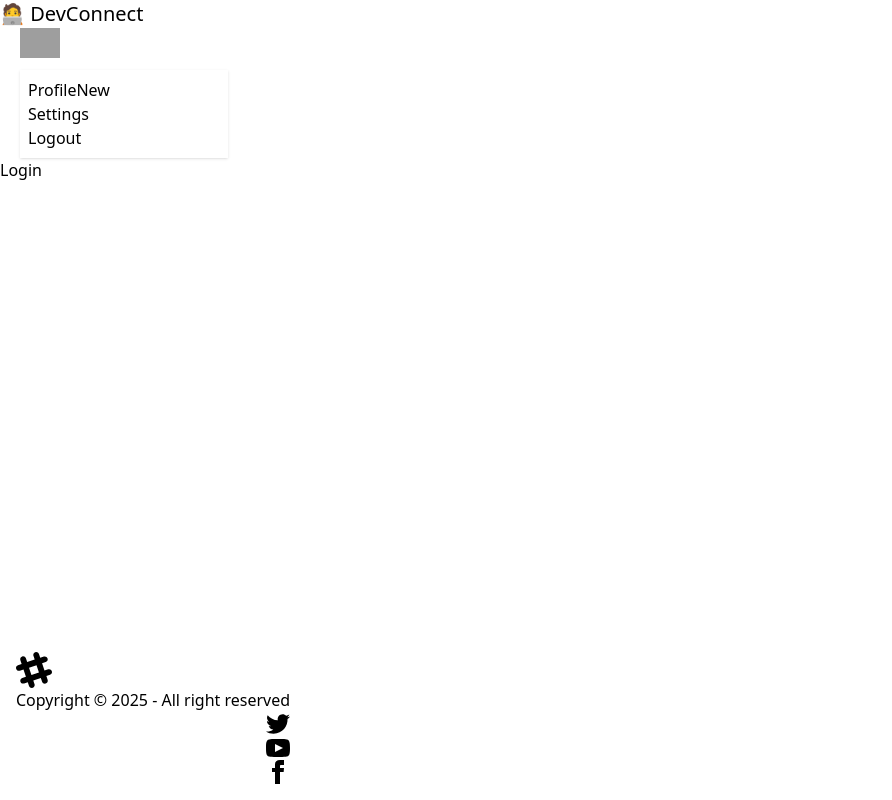
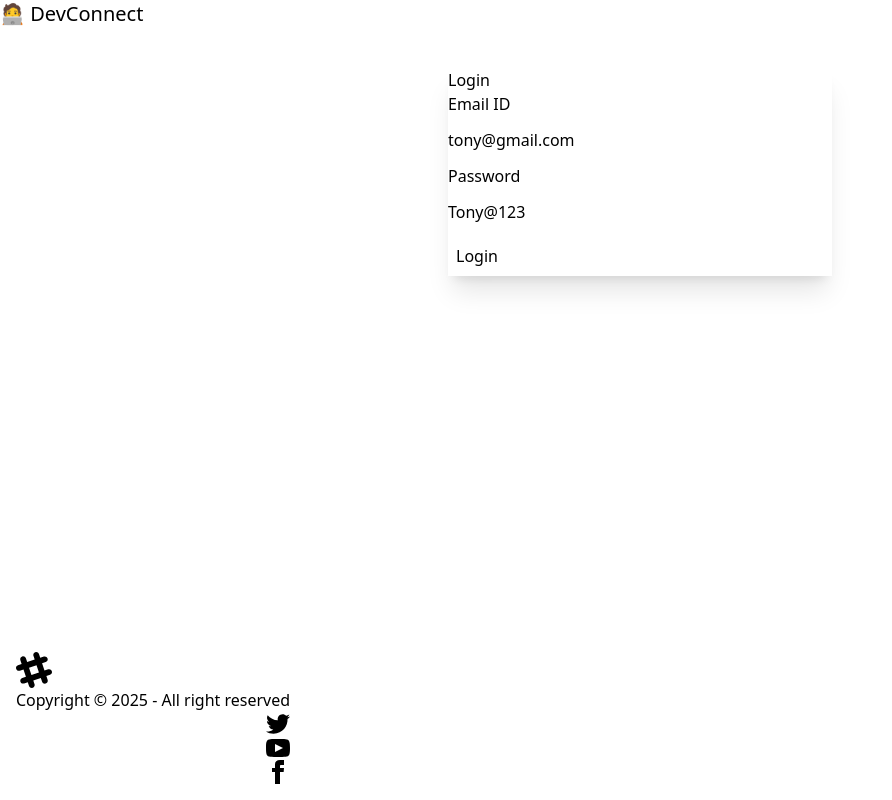
Before and after one commit to saivarshithkothwali/devTinder_web, a React (Vite) app: page /login in a window 1280 px wide. Shown: the whole page, without its empty margins (0-892 px from the left). Built offline with nearby package versions, Linux system fonts and the light colour scheme; grey boxes are pictures that could not be loaded.

Commit message:
setup Redux store

```diff
--- a/package.json
+++ b/package.json
@@ -10,9 +10,12 @@
     "preview": "vite preview"
   },
   "dependencies": {
+    "@reduxjs/toolkit": "^2.7.0",
     "@tailwindcss/vite": "^4.1.3",
+    "axios": "^1.8.4",
     "react": "^19.0.0",
     "react-dom": "^19.0.0",
+    "react-redux": "^9.2.0",
     "react-router-dom": "^7.5.0"
   },
   "devDependencies": {
--- a/src/App.jsx
+++ b/src/App.jsx
@@ -1,24 +1,27 @@
 import {BrowserRouter,Routes,Route} from "react-router-dom";
-import Login from "./Login";
-import Profile from "./Profile";
-import Body from "./Body";
-import NavBar from "./NavBar";
+import Login from "./components/Login";
+import Profile from "./components/Profile";
+import Body from "./components/Body";
+import  {Provider} from "react-redux";
+import appStore from "./utils/appStore";
+import Feed from "./components/Feed";
 
 function App() {
 
 
   return (
     <div data-theme="dark" className="min-h-screen">
-
+      <Provider store={appStore}>
         <BrowserRouter basename="/">
           <Routes>
             <Route path="/" element={<Body/>}>
+              <Route path="/" element={<Feed/>}/>
               <Route path="/login" element={<Login/>}/>
               <Route path="/profile" element={<Profile/>}/>
             </Route>
           </Routes>
         </BrowserRouter>
-
+      </Provider>
 
 
 
--- a/src/Login.jsx
+++ /dev/null
@@ -1,9 +0,0 @@
-import React from 'react'
-
-const Login = () => {
-  return (
-    <div>Login</div>
-  )
-}
-
-export default Login
--- /dev/null
+++ b/src/components/Feed.jsx
@@ -0,0 +1,9 @@
+import React from 'react'
+
+const Feed = () => {
+  return (
+    <div>Feed</div>
+  )
+}
+
+export default Feed
--- /dev/null
+++ b/src/components/Login.jsx
@@ -0,0 +1,55 @@
+import {useState} from "react";
+import axios from "axios";
+import {useDispatch} from "react-redux";
+import { addUser } from "../utils/userSlice";
+import {useNavigate} from "react-router-dom";
+import {BASE_URL} from "../utils/constants";
+
+const Login = () => {
+  const [emailId,setEmailId]=useState("tony@gmail.com");
+  const [password,setPassword]=useState("Tony@123");
+  const dispatch=useDispatch();
+  const navigate=useNavigate();
+
+  const handleLogin= async()=>{
+    try{
+      const res=await axios.post(BASE_URL+ "/login",{
+        emailId,
+        password,
+      },
+    {withCredentials: true }
+  );
+
+  dispatch(addUser(res.data));
+  return navigate("/");
+    }
+    catch(err){
+      console.error(err);
+    }
+  }
+  return (
+    <div className="flex justify-center my-10">
+      <div className="card bg-base-300  w-96 shadow-xl">
+        <div className="card-body">
+          <h3 className="card-title justify-center">Login</h3>
+          <div>
+            <fieldset className="fieldset py-3 ">
+              <legend className="label-text">Email ID </legend>
+              <input type="text" value={emailId} className="input" onChange={(e)=>setEmailId(e.target.value)}/>
+            </fieldset>
+
+            <fieldset className="fieldset py-3 ">
+              <legend className="label-text">Password</legend>
+              <input type="text" value={password} className="input" onChange={(e)=>setPassword(e.target.value)}/>
+            </fieldset>
+          </div>
+          <div className="card-actions justify-center m-2">
+            <button className="btn btn-primary" onClick={handleLogin}>Login</button>
+          </div>
+        </div>
+      </div>
+    </div>
+    )
+}
+
+export default Login
--- a/src/NavBar.jsx
+++ b/src/components/NavBar.jsx
@@ -1,19 +1,22 @@
 import React from 'react'
+import {useSelector} from "react-redux";
 
 const NavBar = () => {
+  const user=useSelector((store)=>store.user);
+  console.log(user);
   return(
   <div className="navbar bg-base-300 text-base-content  ">
   <div className="flex-1">
     <a className="btn btn-ghost text-xl">🧑‍💻 DevConnect</a>
   </div>
-  <div className="flex gap-2">
+  {user && (
+    <div className="flex gap-2">
+      <div className="flex items-center text-md font-medium">Welcome {user.firstName}</div>
+        <div className="dropdown dropdown-end mx-5 flex ">
 
-    <div className="dropdown dropdown-end mx-5">
       <div tabIndex={0} role="button" className="btn btn-ghost btn-circle avatar">
         <div className="w-10 rounded-full">
-          <img
-            alt="Tailwind CSS Navbar component"
-            src="https://img.daisyui.com/images/stock/photo-1534528741775-53994a69daeb.webp" />
+          <img alt="user photo" src= {user.photoUrl} />
         </div>
       </div>
       <ul
@@ -29,7 +32,7 @@
         <li><a>Logout</a></li>
       </ul>
     </div>
-  </div>
+  </div>)}
 </div>
 );
 };
--- /dev/null
+++ b/src/utils/appStore.js
@@ -0,0 +1,10 @@
+import { configureStore } from "@reduxjs/toolkit";
+import userReducer from "./userSlice";
+
+const appStore = configureStore({
+  reducer: {
+    user:userReducer,
+  },
+});
+
+export default appStore;
--- /dev/null
+++ b/src/utils/constants.js
@@ -0,0 +1 @@
+export const BASE_URL="http://localhost:7777";
--- /dev/null
+++ b/src/utils/userSlice.js
@@ -0,0 +1,17 @@
+import {createSlice} from "@reduxjs/toolkit";
+
+const userSlice=createSlice({
+  name:'user',
+  initialState: null,
+  reducers:{
+    addUser:(state,action)=>{
+      return action.payload;
+    },
+    removeUser:(state,action)=>{
+      return null;
+    },
+  },
+});
+
+export const {addUser,removeUser}=userSlice.actions;
+export default userSlice.reducer;
```
Also changed, not shown: src/components/Body.jsx (renamed from src/Body.jsx), src/components/Footer.jsx (renamed from src/Footer.jsx), src/components/Profile.jsx (renamed from src/Profile.jsx), 1 other file (tests, documents, lock files or other folders). Lines whose indentation alone changed are shown as unchanged.
